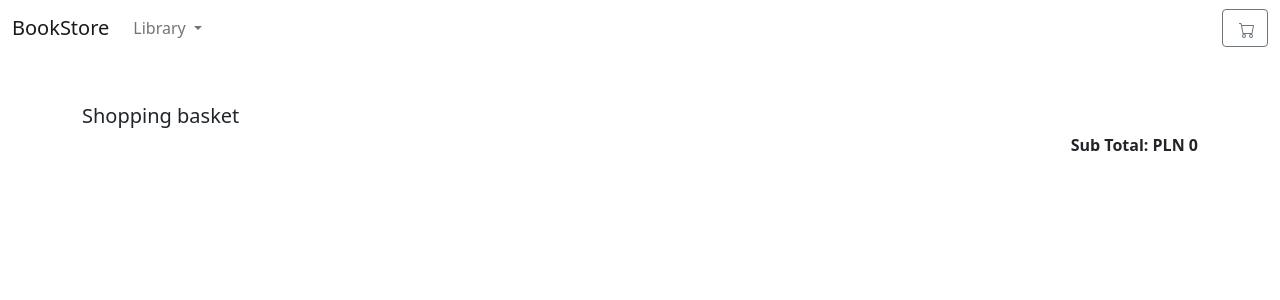
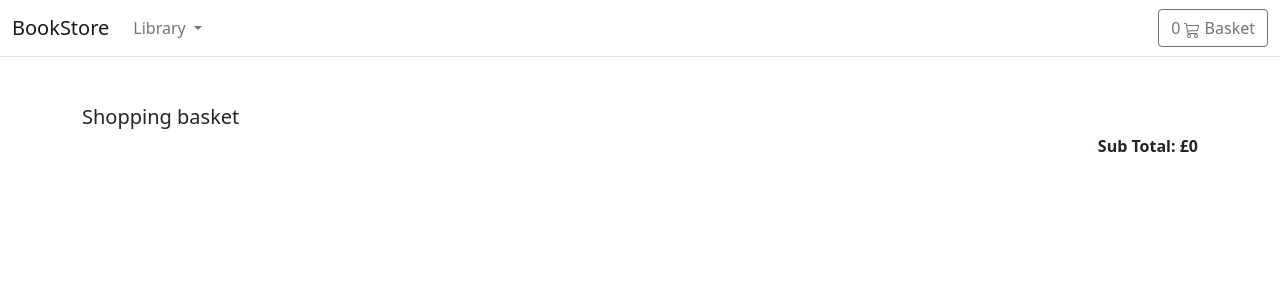
Before and after one commit to lukasz0k/Book_store, a Django app: page /basket/ in a window 1280 px wide. Shown: the top 300 px of the page. Run offline with Django 3.2, Linux system fonts and the light colour scheme; data comes from the database, SQL or seed files in the repository; both versions use the stored data as it was after the commit; parts of the project's set-up code (start-up, migrations or seed data) failed here and were passed over.

Commit message:
corractly funtioning basket

```diff
--- a/basket/basket.py
+++ b/basket/basket.py
@@ -83,11 +83,6 @@ class Basket():
 
 
 """
-Code in this file has been inspried/reworked from other known works. Plese ensure that
-the License below is included in any of your work that is directly copied from
-this source file.
-
-
 MIT License
 
 Copyright (c) 2019 Packt
--- a/basket/views.py
+++ b/basket/views.py
@@ -1,11 +1,10 @@
 from django.http import JsonResponse
 from django.shortcuts import get_object_or_404, render
-
 from store.models import Product
-
 from .basket import Basket
 
 
+# Create your views here.
 def basket_summary(request):
     basket = Basket(request)
     return render(request, 'basket/summary.html', {'basket': basket})
--- a/templates/base.html
+++ b/templates/base.html
@@ -4,21 +4,20 @@
 
 <head>
     <meta charset="utf-8" />
-    <title>{% block title %}My shop{% endblock %}</title>
+    <title>{% block title %}BookStore{% endblock %}</title>
     <meta name="viewport" content="width=device-width, initial-scale=1">
     <link href="https://cdn.jsdelivr.net/npm/bootstrap@5.0.0-beta1/dist/css/bootstrap.min.css" rel="stylesheet"
-          integrity="sha384-giJF6kkoqNQ00vy+HMDP7azOuL0xtbfIcaT9wjKHr8RbDVddVHyTfAAsrekwKmP1" crossorigin="anonymous">
-    <script src="https://code.jquery.com/jquery-3.6.0.min.js"
-            integrity="sha256-/xUj+3OJU5yExlq6GSYGSHk7tPXikynS7ogEvDej/m4="
-            crossorigin="anonymous"></script>
+        integrity="sha384-giJF6kkoqNQ00vy+HMDP7azOuL0xtbfIcaT9wjKHr8RbDVddVHyTfAAsrekwKmP1" crossorigin="anonymous">
+    <script src="https://code.jquery.com/jquery-3.5.1.min.js"
+        integrity="sha256-9/aliU8dGd2tb6OSsuzixeV4y/faTqgFtohetphbbj0=" crossorigin="anonymous"></script>
     <script src="https://cdn.jsdelivr.net/npm/bootstrap@5.0.0-beta1/dist/js/bootstrap.bundle.min.js"
-            integrity="sha384-ygbV9kiqUc6oa4msXn9868pTtWMgiQaeYH7/t7LECLbyPA2x65Kgf80OJFdroafW" crossorigin="anonymous">
+        integrity="sha384-ygbV9kiqUc6oa4msXn9868pTtWMgiQaeYH7/t7LECLbyPA2x65Kgf80OJFdroafW" crossorigin="anonymous">
     </script>
 </head>
 
 <body>
     <header>
-        <nav class="navbar navbar-expand-md navbar-light bg-white border-b  ottom">
+        <nav class="navbar navbar-expand-md navbar-light bg-white border-bottom">
             <div class="container-fluid">
                 <a class="navbar-brand" href="/">BookStore</a>
                 <button class="navbar-toggler" type="button" data-bs-toggle="collapse" data-bs-target="#navbarCollapse"
@@ -42,13 +41,25 @@
                             </ul>
                         </li>
                     </ul>
-                    <a type="button" role="button" href="{% url 'basket:basket_summary' %}"
-                   class="bin btn btn-outline-secondary">
-                    <div id="basket-qty" class="d-inline-flex"></div>
-                    <svg xmlns="http://www.w3.org/2000/svg" width="16" height="16" fill="currentColor"
-                         class="bi bi-cart" viewBox="0 0 16 16">
-                    <path d="M0 1.5A.5.5 0 0 1 .5 1H2a.5.5 0 0 1 .485.379L2.89 3H14.5a.5.5 0 0 1 .491.592l-1.5 8A.5.5 0 0 1 13 12H4a.5.5 0 0 1-.491-.408L2.01 3.607 1.61 2H.5a.5.5 0 0 1-.5-.5zM3.102 4l1.313 7h8.17l1.313-7H3.102zM5 12a2 2 0 1 0 0 4 2 2 0 0 0 0-4zm7 0a2 2 0 1 0 0 4 2 2 0 0 0 0-4zm-7 1a1 1 0 1 1 0 2 1 1 0 0 1 0-2zm7 0a1 1 0 1 1 0 2 1 1 0 0 1 0-2z"/>
-                    </svg>
+                    <a type="button" role="button" href="{% url "basket:basket_summary" %}"
+                        class="btn btn-outline-secondary">
+
+                        {% with total_qty=basket|length %}
+                            <div id="basket-qty" class="d-inline-flex">
+                                {% if total_qty > 0 %}
+                                    {{ total_qty }}
+                                {% else %}
+                                    0
+                                {% endif %}
+                            </div>
+                        {% endwith %}
+
+                        <svg xmlns="http://www.w3.org/2000/svg" width="16" height="16" fill="currentColor"
+                            class="bi bi-cart3" viewBox="0 0 16 16">
+                            <path
+                                d="M0 1.5A.5.5 0 0 1 .5 1H2a.5.5 0 0 1 .485.379L2.89 3H14.5a.5.5 0 0 1 .49.598l-1 5a.5.5 0 0 1-.465.401l-9.397.472L4.415 11H13a.5.5 0 0 1 0 1H4a.5.5 0 0 1-.491-.408L2.01 3.607 1.61 2H.5a.5.5 0 0 1-.5-.5zM3.102 4l.84 4.479 9.144-.459L13.89 4H3.102zM5 12a2 2 0 1 0 0 4 2 2 0 0 0 0-4zm7 0a2 2 0 1 0 0 4 2 2 0 0 0 0-4zm-7 1a1 1 0 1 1 0 2 1 1 0 0 1 0-2zm7 0a1 1 0 1 1 0 2 1 1 0 0 1 0-2z" />
+                        </svg>
+                        Basket
                     </a>
                 </div>
             </div>
@@ -56,4 +67,5 @@
     </header>
     <div id="content">{% block content %} {% endblock %}</div>
 </body>
+
 </html>
--- a/templates/basket/summary.html
+++ b/templates/basket/summary.html
@@ -20,7 +20,7 @@
           <div class="col border-bottom">
             <div class="row p-3">
               <div class="col-6">Hardback Book</div>
-              <div class="col-6 text-end"><span class="h6 fw-bold">PLN{{ product.price }}</span></div>
+              <div class="col-6 text-end"><span class="h6 fw-bold">£{{ product.price }}</span></div>
             </div>
           </div>
           <div class="col">
@@ -53,14 +53,53 @@
     {% endwith %}
     {% endfor %}
     <div class="col-12 text-end">
-      <div class="h6 fw-bold">Sub Total: PLN <div id="subtotal" class="d-inline-flex">{{basket.get_total_price}}</div></div>
+      <div class="h6 fw-bold">Sub Total: £<div id="subtotal" class="d-inline-flex">{{basket.get_total_price}}</div></div>
     </div>
   </div>
 </main>
 
 <script>
+  // Delete Item
+  $(document).on('click', '.delete-button', function (e) {
+    e.preventDefault();
+    var prodid = $(this).data('index');
+    $.ajax({
+      type: 'POST',
+      url: '{% url "basket:basket_delete" %}',
+      data: {
+        productid: $(this).data('index'),
+        csrfmiddlewaretoken: "{{csrf_token}}",
+        action: 'post'
+      },
+      success: function (json) {
+        $('.product-item[data-index="' + prodid + '"]').remove();
+        document.getElementById("subtotal").innerHTML = json.subtotal;
+        document.getElementById("basket-qty").innerHTML = json.qty
+      },
+      error: function (xhr, errmsg, err) {}
+    });
+  })
 
-
+  // Update Item
+  $(document).on('click', '.update-button', function (e) {
+    e.preventDefault();
+    var prodid = $(this).data('index');
+    $.ajax({
+      type: 'POST',
+      url: '{% url "basket:basket_update" %}',
+      data: {
+        productid: $(this).data('index'),
+        productqty: $('#select' + prodid + ' option:selected').text(),
+        csrfmiddlewaretoken: "{{csrf_token}}",
+        action: 'post'
+      },
+      success: function (json) {
+        document.getElementById("basket-qty").innerHTML = json.qty
+        document.getElementById("subtotal").innerHTML = json.subtotal
+      },
+      error: function (xhr, errmsg, err) {}
+    });
+  })
 </script>
 
 {% endblock %}
--- a/templates/home.html
+++ b/templates/home.html
@@ -1,6 +1,6 @@
 {% extends "./base.html" %}
 {% load static %}
-{% block title %}Home{% endblock %}
+{% block title %}BookStore{% endblock %}
 {% block content %}
 
 
```
Also changed, not shown: templates/detail.html (+8 -8 lines), db.sqlite3.
